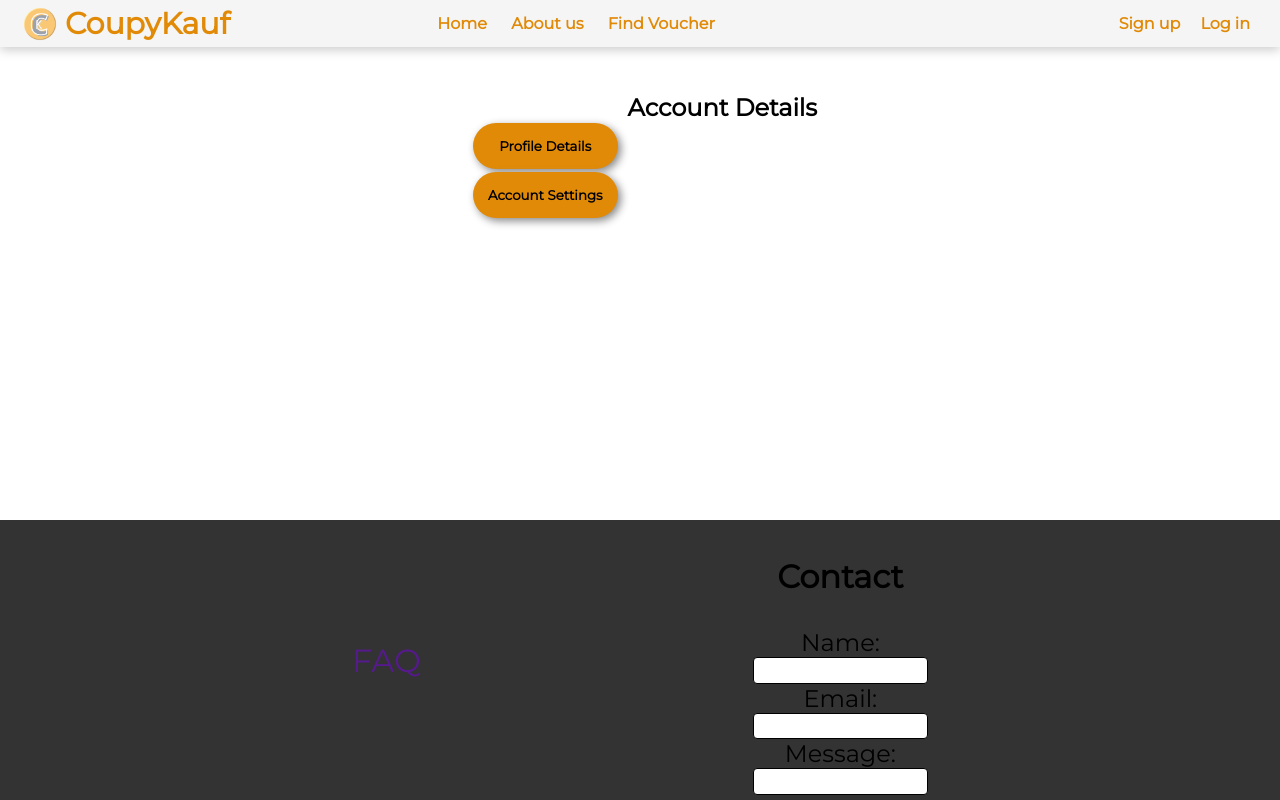
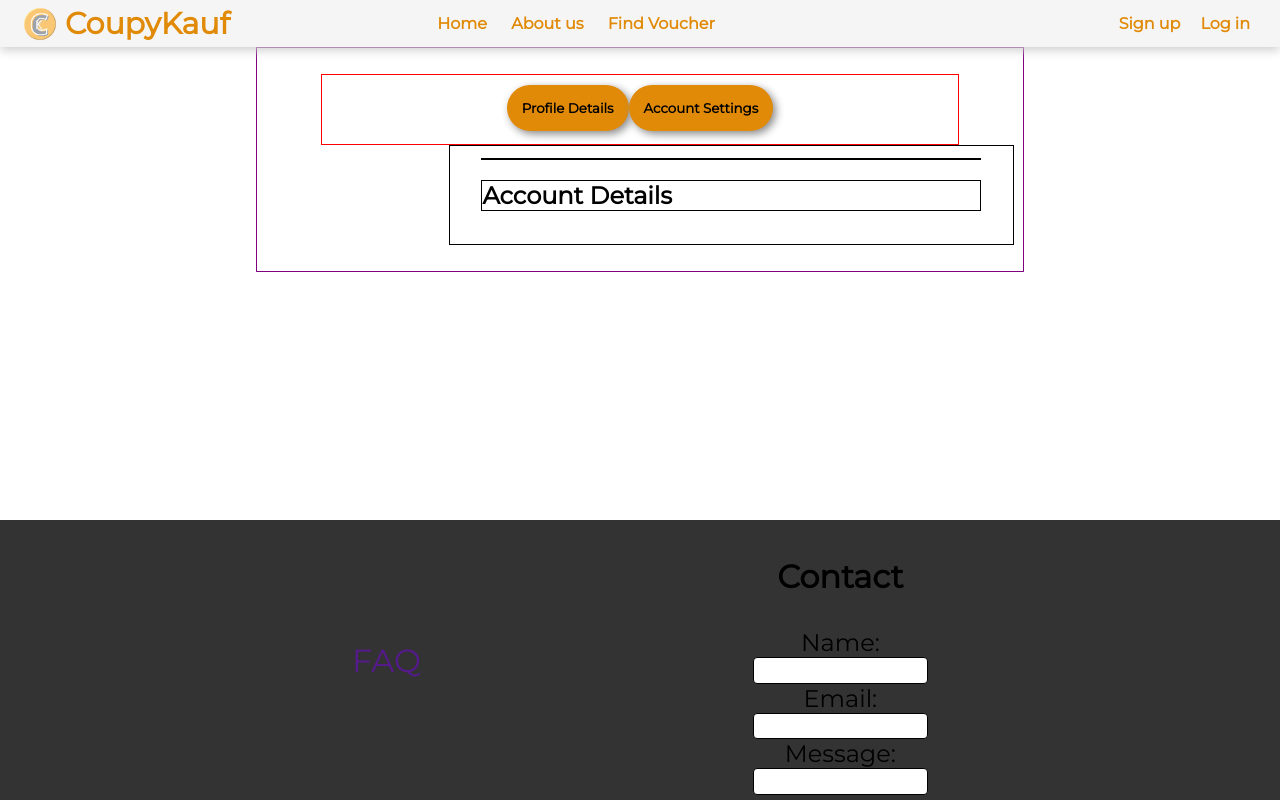
Before and after one commit to bekhzod-ab/coupykauf.io, a React (Create React App) app in the folder front-end/: page /profile in a window 1280 px wide. Built offline with nearby package versions, Linux system fonts and the light colour scheme; no server answers.

Commit message:
profile page positioning

```diff
--- a/front-end/src/components/AccountDetails.js
+++ b/front-end/src/components/AccountDetails.js
@@ -8,9 +8,10 @@ const AccountDetails = ({setShowForm}) => {
 
 
     return (
-        <>
+        <div className="profile-page">
+        <div className="account-details"></div>
         <h2>Account Details</h2>
-        </>
+        </div>
 
     )
 }
--- a/front-end/src/components/Card.js
+++ b/front-end/src/components/Card.js
@@ -3,7 +3,7 @@ const Card = ({voucher}) => {
         <div className="card">
 
         <div className="profile-sidebar">
-          <img src={voucher.gallery_Url1} alt=""/>
+          <img src={voucher.images_array[0]} alt=""/>
           <div> isjfsfjslfjlsd</div>
 
         </div>
--- a/front-end/src/components/ProfileDetails.js
+++ b/front-end/src/components/ProfileDetails.js
@@ -21,7 +21,7 @@ const ProfileDetails = () => {
     console.log(details.amountof10)
 
     const profileDetails = (
-          <div className="profile-page">
+
 
            <div className="profile-details">
            <h2> PROFILE DETAILS </h2>
@@ -56,7 +56,7 @@ const ProfileDetails = () => {
                 <button className="btnHP" onClick={()=>setShowForm(true)}> Edit </button>
             </div>
             </div>
-         </div>
+     /*     </div>  */
     )
     return (
         <>
--- a/front-end/src/components/ProfileDetailsForm.js
+++ b/front-end/src/components/ProfileDetailsForm.js
@@ -112,6 +112,7 @@ const ProfileDetailsForm = ({setShowForm}) => {
                 <button className="btnHP" onClick={(e)=>submitHandler(e)}>Save</button>
                 </div>
             </form>
+
     )
 }
 
--- a/front-end/src/components/profileDetails.css
+++ b/front-end/src/components/profileDetails.css
@@ -1,6 +1,3 @@
-.profile-details{
-    width: 100%;
-}
 
 .gallery img {
     margin: 5px;
--- a/front-end/src/pages/ProfilePage.css
+++ b/front-end/src/pages/ProfilePage.css
@@ -1,9 +1,16 @@
 .profile-page{
-    /* border: 1px solid black; */
+    border: 1px solid purple;
     display: flex;
+    flex-direction: column;
     justify-content: center;
+    min-width: 500px;
+    margin: 0 20%;
     padding: 2% 5%;
 
+}
+
+.profile-page * {
+    border: 1px solid black;
 }
 
 .profile-page button{
@@ -11,38 +18,27 @@
 }
 
 .profile-nav, .profile-form {
-   /*  border: 1px solid red; */
+    border: 1px solid red;
     padding: 10px;
     height: 90%;
+
+}
+.profile-form .profile-details .account-details {
 
 }
 
 .profile-nav {
  display: flex;
  justify-content: center;
- flex-direction: column;
- margin-top: 40px;
 }
 
 .profile-form {
     display: flex;
     flex-direction: column;
-    width: 70%;
     flex-wrap: wrap;
 
 }
 
-#avatar {
-    width: 200px;
-    height: 200px;
-    border: 1px solid green;
-}
-
-.profile-pic{
-    width: 200px;
-    height: 200px;
-    border: 1px solid green;
-}
 
 .profile-item{
    /*  border: 1px solid black; */
```
